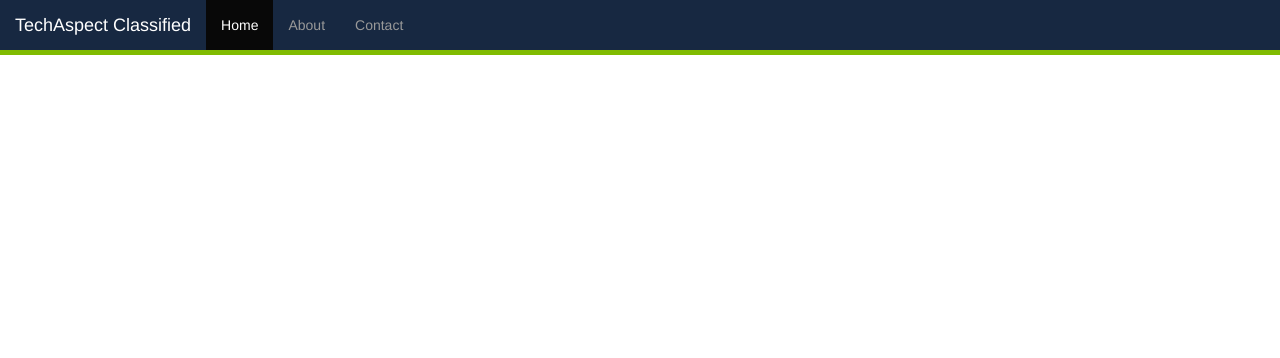
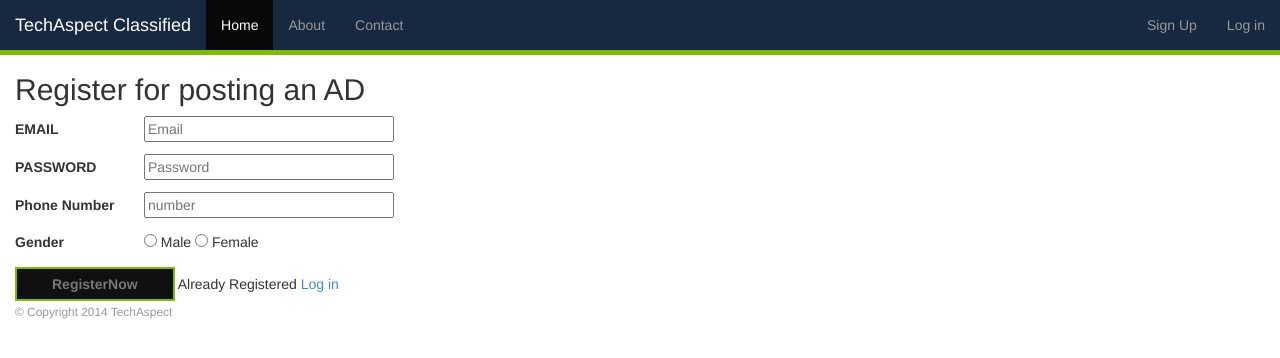
Before and after one commit to rajakvk/classified, a website: page index.html at #/register in a window 1280 px wide. Drawn offline with Linux system fonts and the light colour scheme.

Commit message:
Sign Up story

```diff
--- a/index.html
+++ b/index.html
@@ -25,6 +25,10 @@
                     <li class="active"><a href="#">Home</a></li>
                     <li><a href="#">About</a></li>
                     <li><a href="#">Contact</a></li>
+                </ul>
+                <ul class="nav navbar-nav navbar-right">
+                	<li><a href="#/register">Sign Up</a></li>
+                	<li><a href="#">Log in</a></li>
                 </ul>
             </div>
         </div>
--- a/script/app.js
+++ b/script/app.js
@@ -6,7 +6,8 @@ var taClassified = angular.module('taClassified', ['ngRoute']);
 
 taClassified.config(['$routeProvider',function($routeProvider) {
 	$routeProvider
-		.when('/', { templateUrl: 'template/home.html', controller: 'taCtrl'});
+		.when('/', { templateUrl: 'template/home.html', controller: 'taCtrl'})
+		.when('/register', { templateUrl: 'template/register.html', controller: 'signupCtrl'});
 }]);
 
 /*
@@ -21,6 +22,20 @@ taClassified.controller('taCtrl', ['$scope','$http', function($scope, $http){
 		.error(function(data, status){
 			console.log('error'+ status);
 		});
+}]);
+
+// Signup controller
+taClassified.controller('signupCtrl', ['$scope', function($scope) {
+	  $scope.submitted = false;
+	  $scope.submitForm = function() {
+	    if ($scope.signupForm.$valid) {
+	      // Submit as normal
+	      console.log("done");
+	    }
+	    else
+	    	$scope.signupForm.submitted = true;
+	    	console.log("error");
+	}
 }]);
 
 // Filter skeleton
--- a/style/taClassified.css
+++ b/style/taClassified.css
@@ -9,3 +9,33 @@
   border-color: #80bb01;
   border-width: 0 0 5px 0;
 }
+
+/*Sign Up form styles*/
+
+.register-form .row{
+	padding-bottom: 10px;
+}
+.register-form label{
+ 	width: 10%;
+ }
+ .register-form input[type="text"],.register-form input[type="password"],.register-form input[type="email"]{
+ 	width: 20%;
+ }
+.invalid{
+	border: 1px solid #FF0000;
+}
+.error-message{
+	color: #FF0000;
+	display:inline;
+}
+.register-form button[type="submit"]{
+	background-color: #101010;
+    border: 2px solid #80BB01;
+    color: #777777;
+    padding: 5px 35px;
+    font-weight: 700;
+}
+.register-form button[type="submit"]:hover,.register-form button[type="submit"]:focus{
+	color:#ffffff;
+	background-color:#000000;
+}
--- /dev/null
+++ b/template/register.html
@@ -0,0 +1,52 @@
+<h2>Register for posting an AD</h2>
+<form class="register-form" name="signupForm" ng-submit="submitForm()" novalidate>
+    <div class="row">
+	    <label>EMAIL</label>
+	    <input type="email"
+	      placeholder="Email"
+	      name="email"
+	      ng-class="{ 'invalid' : signupForm.submitted && !signupForm.name.$focused }"
+	      ng-model="signup.email"
+	      ng-focus required  />
+	     <div class="error-message" ng-show="signupForm.name.$invalid && signupForm.name.$dirty  && !signupForm.name.$focused || signupForm.submitted">
+			<span ng-show="signupForm.email.$error.required">Required !</span>
+			<span ng-show="signupForm.email.$error.email">This is not a valid email.</span>
+		</div>
+    </div>
+    <div class="row">
+	    <label>PASSWORD</label>
+	    <input type="password"
+	     placeholder="Password"
+	     name="password"
+	     ng-class="{ 'invalid' : signupForm.submitted && !signupForm.name.$focused}"
+	     ng-model="signup.password"
+	     ng-minlength=8 ng-maxlength=20 required  ng-focus/>
+	    <div class="error-message" ng-show="signupForm.submitted && !signupForm.name.$focused">
+			<span ng-show="signupForm.password.$error.required">Required !</span>
+			<span ng-show="signupForm.password.$error.minlength">Enter atleast 8 characters.</span>
+			<span ng-show="signupForm.password.$error.maxlength">Password should be less than 20 characters.</span>
+		</div>
+	</div>
+	<div class="row">
+	    <label>Phone Number</label>
+	    <input type="text"
+	     placeholder="number"
+	     name="number"
+	     ng-class="{ 'invalid' : signupForm.number.$error.number || signupForm.number.$error.minlength }"
+	     ng-model="signup.number"
+	     ng-minlength=10
+	     ng-maxlength=11  ng-focus />
+	    <div class="error-message" ng-show="signupForm.submitted">
+	    	<span ng-show="signupForm.number.$invalid">This is not a valid number.</span>
+			<span ng-show="signupForm.number.$error.minlength">Enter 10 digit number.</span>
+			<span ng-show="signupForm.number.$error.maxlength">Number should be less than 11 digit.</span>
+		</div>
+	</div>
+	<div class="row">
+	    <label>Gender</label>
+        <input type="radio" ng-model="gender" value="Male">  Male
+		<input type="radio" ng-model="gender" value="Female"> Female
+    </div>
+	<button type="submit">RegisterNow</button>
+	<span>Already Registered <a href="/login"> Log in</a></span>
+</form>
```
